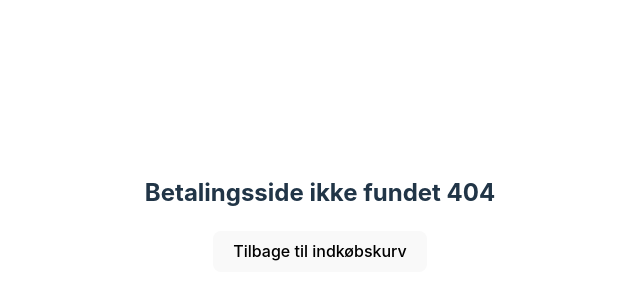
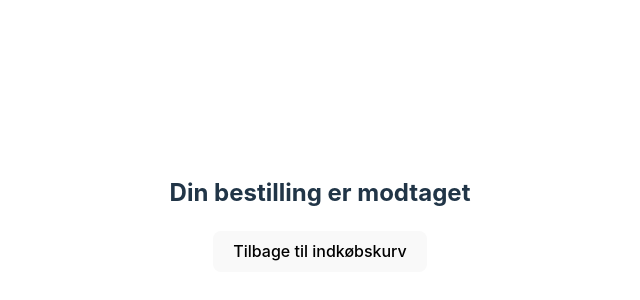
Before and after one commit to Gustavclausen1804/frontend_webtechnology_course, a React (Vite) app: page /payment in a window 1280 px wide. Before the commit this address had no page. Shown: the part 194-494 px from the top of the page, without its empty margins (320-960 px from the left). Built offline with nearby package versions, Linux system fonts and the light colour scheme.

Commit message:
Besked efter afsendt ordre er nu en bekræftelse af købet. Et par småfejl rettet.

```diff
--- a/src/components/CheckOutComponents/CheckoutForm.tsx
+++ b/src/components/CheckOutComponents/CheckoutForm.tsx
@@ -36,7 +36,7 @@ type ZipCode = {
   navn: string;
 };
 
-const CheckoutForm: React.FC<any> = (itemList) => {
+const CheckoutForm: React.FC<any> = () => {
 
     const  { cartItems } = useCartState();
     const itemListSelected = cartItems;
--- a/src/components/UpsellProductComponents/UpSellProductItem.tsx
+++ b/src/components/UpsellProductComponents/UpSellProductItem.tsx
@@ -31,7 +31,7 @@ const UpSellProductItem: React.FC<UpSellProductItemProps> = ({ product, replacem
       </div>
       <div className="product-actions">
         {
-          <><button onClick={handleReplaceInCart}>Erstat <em>{replacementProduct.name}</em> i indkøbskurven</button><button onClick={handleAddToCart}>Tilføg til indkøbskurv</button></>
+          <><button onClick={handleReplaceInCart}>Erstat <em>{replacementProduct.name}</em> i indkøbskurven</button><button onClick={handleAddToCart}>Tilføj til indkøbskurv</button></>
         }
       </div>
     </div>
--- a/src/pages/Payment.tsx
+++ b/src/pages/Payment.tsx
@@ -8,7 +8,7 @@ export default function Payment() {
     return (
         <>
             <Header/>
-            <h2>Betalingsside ikke fundet 404</h2>
+            <h2>Din bestilling er modtaget</h2>
             <Link to="/cart">
               <button type="submit">Tilbage til indkøbskurv</button>
             </Link>
```
Also changed, not shown: 1 other file (tests, documents, lock files or other folders).
